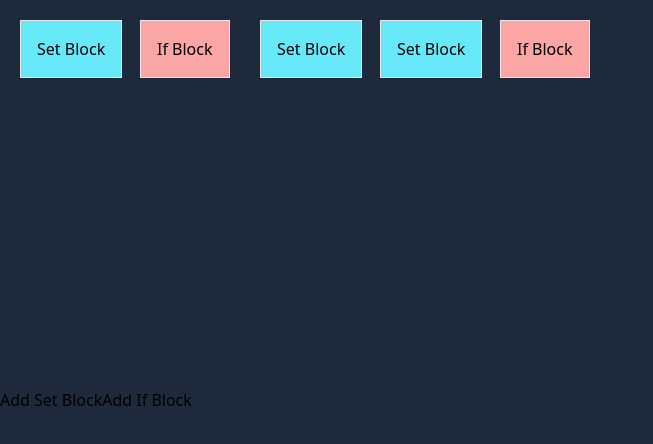
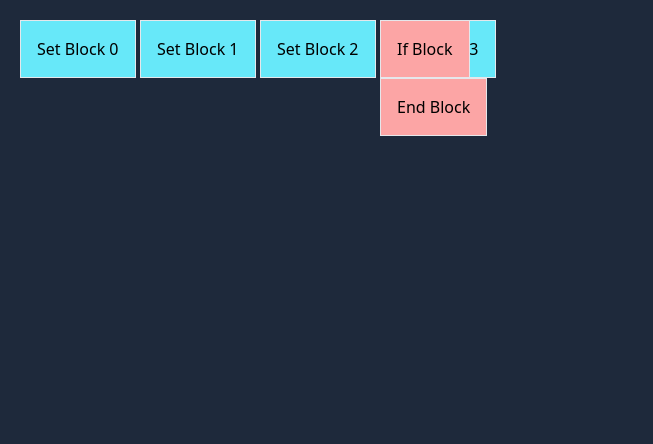
Before and after one commit to mohsen-ameli/AIPlay4U, a React (Vite) app: page / in a window 1280 px wide. Shown: the top 444 px of the page, without its empty margins (0-653 px from the left). Built offline with nearby package versions, Linux system fonts and the light colour scheme.

Commit message:
changed data structures to linked lists instead of stack

```diff
--- a/src/App.tsx
+++ b/src/App.tsx
@@ -11,7 +11,6 @@ type Block = {
   ref?: React.MutableRefObject<HTMLDivElement>
   initialX: number
   initialY: number
-  totalChildren: number
 }
 
 type StoreType = {
@@ -28,7 +27,6 @@ const useBlockStore = create<StoreType>(set => ({
       ref: null!,
       initialX: 20,
       initialY: 20,
-      totalChildren: 0,
     },
     {
       id: 1,
@@ -37,7 +35,6 @@ const useBlockStore = create<StoreType>(set => ({
       ref: null!,
       initialX: 140,
       initialY: 20,
-      totalChildren: 0,
     },
     {
       id: 2,
@@ -46,7 +43,6 @@ const useBlockStore = create<StoreType>(set => ({
       ref: null!,
       initialX: 260,
       initialY: 20,
-      totalChildren: 0,
     },
     {
       id: 3,
@@ -55,7 +51,6 @@ const useBlockStore = create<StoreType>(set => ({
       ref: null!,
       initialX: 380,
       initialY: 20,
-      totalChildren: 0,
     },
     {
       id: 4,
@@ -64,7 +59,6 @@ const useBlockStore = create<StoreType>(set => ({
       ref: null!,
       initialX: 500,
       initialY: 20,
-      totalChildren: 0,
     },
   ],
   addBlock: (block: Block) =>
@@ -298,7 +292,6 @@ export default function App() {
       ref: null!,
       initialX: 10 * blocks.length,
       initialY: 20,
-      totalChildren: 0,
     })
   }
 
--- /dev/null
+++ b/src/Blocks.tsx
@@ -0,0 +1,326 @@
+import { useEffect, useRef, useState } from "react"
+import { useSpring, animated, SpringRef } from "@react-spring/web"
+import { useGesture } from "@use-gesture/react"
+import { create } from "zustand"
+
+type Block = {
+  id: number
+  prev: Block | null
+  next: Block | null
+  type: "if" | "set"
+  springApi?: SpringRef<{ x: number; y: number }>
+  ref?: React.MutableRefObject<HTMLDivElement>
+  initialX: number
+  initialY: number
+}
+
+type StoreType = {
+  blocks: Block[]
+  addBlock: (block: Block) => void
+}
+
+const useBlockStore = create<StoreType>(set => ({
+  blocks: [
+    {
+      id: 0,
+      type: "set",
+      prev: null,
+      next: null,
+      ref: null!,
+      initialX: 20,
+      initialY: 20,
+    },
+    {
+      id: 1,
+      type: "set",
+      prev: null,
+      next: null,
+      ref: null!,
+      initialX: 140,
+      initialY: 20,
+    },
+    {
+      id: 2,
+      type: "set",
+      prev: null,
+      next: null,
+      ref: null!,
+      initialX: 260,
+      initialY: 20,
+    },
+    {
+      id: 3,
+      type: "set",
+      prev: null,
+      next: null,
+      ref: null!,
+      initialX: 380,
+      initialY: 20,
+    },
+    {
+      id: 4,
+      type: "if",
+      prev: null,
+      next: null,
+      ref: null!,
+      initialX: 380,
+      initialY: 20,
+    },
+  ],
+  addBlock(block: Block) {},
+}))
+
+const OFFSET = 20
+const BLOCK_HEIGHT = 57.6
+
+// Updates the position of the block to be relative to the root block
+function updateBlockRootPos(
+  block: Block,
+  root: Block,
+  prevDepth: number,
+  depth: number = 1
+) {
+  const { springApi, ref, initialX, initialY } = block
+  const rootRect = root.ref?.current.getBoundingClientRect()
+  if (!springApi || !ref || !rootRect) return
+  const rect = ref.current.getBoundingClientRect()
+
+  springApi.start({
+    x: rootRect.x - initialX,
+    y: rootRect.y - initialY + rect.height * (depth + prevDepth - 1),
+  })
+  if (block.next) updateBlockRootPos(block.next, root, prevDepth, ++depth)
+}
+
+// Given a node, gets the root node of the tree
+function getRootBlock(block: Block) {
+  if (block.prev) return getRootBlock(block.prev)
+  return block
+}
+
+function printBlocks(blocks: Block[]) {
+  for (const block of blocks) {
+    console.log(
+      `id: ${block.id} prev: ${block.prev?.id} next: ${block.next?.id}`
+    )
+  }
+}
+
+function numBlocksAbove(block: Block) {
+  let total = 0
+  if (block.prev) {
+    total += 1 + numBlocksAbove(block.prev)
+    return total
+  } else return total
+}
+
+function SetBlock({ block_ }: { block_: Block }) {
+  const ref = useRef<HTMLDivElement>(null!)
+  const blocks = useBlockStore(state => state.blocks)
+  const { id, initialX, initialY } = block_
+
+  const [{ x, y }, api] = useSpring(() => ({
+    x: 0,
+    y: 0,
+  }))
+
+  useEffect(() => {
+    useBlockStore.setState(prev => {
+      prev.blocks[id].ref = ref
+      prev.blocks[id].springApi = api
+      return prev
+    })
+  }, [])
+
+  const bind = useGesture(
+    {
+      onDragEnd: info => {
+        // @ts-ignore
+        const { clientX, clientY } = info.event
+
+        // I think this is okay to do. We loop over all blocks,
+        // to see if this block is overlapping with any of them.
+        let foundHit = false
+        for (const block of blocks) {
+          if (!block.ref) return
+          const rect = block.ref.current.getBoundingClientRect()
+          const withinBounds = clientX <= rect.right && clientX >= rect.left && clientY <= rect.bottom && clientY >= rect.top // prettier-ignore
+
+          if (block.type === "set") {
+            if (withinBounds && block.id !== id) {
+              foundHit = true
+              useBlockStore.setState(state => {
+                const blocks = state.blocks
+                const hoveringBlock = blocks[block.id]
+                const currBlock = blocks[id]
+
+                if (currBlock.prev) {
+                  currBlock.prev.next = currBlock.next
+                }
+                if (currBlock.next) {
+                  currBlock.next.prev = currBlock.prev
+                }
+                currBlock.next = hoveringBlock.next
+                if (hoveringBlock.next) {
+                  hoveringBlock.next.prev = currBlock
+                  if (hoveringBlock.next === currBlock) {
+                    hoveringBlock.next.next = null
+                  }
+                }
+                hoveringBlock.next = currBlock
+                currBlock.prev = hoveringBlock
+
+                const root = getRootBlock(currBlock)
+                updateBlockRootPos(currBlock, root, numBlocksAbove(currBlock), 1) //prettier-ignore
+                return state
+              })
+            }
+          } else if (block.type === "if" && block.ref) {
+            // if we are appending this block to another block
+            if (withinBounds) {
+            }
+          }
+        }
+        if (!foundHit && (block_.prev || block_.next)) {
+          printBlocks(blocks)
+          useBlockStore.setState(state => {
+            const blocks = state.blocks
+            const currBlock = blocks[id]
+
+            if (currBlock.prev) {
+              currBlock.prev.next = currBlock.next
+            }
+            if (currBlock.next) {
+              currBlock.next.prev = currBlock.prev
+            }
+
+            currBlock.next = null
+            currBlock.prev = null
+
+            return state
+          })
+        }
+      },
+      onDrag: ({ down, offset: [x, y] }) => {
+        if (down) api.start({ x, y })
+      },
+    },
+    {
+      drag: {
+        from: () => [x.get(), y.get()],
+      },
+    }
+  )
+
+  return (
+    <animated.div
+      className="border absolute bg-cyan-300 w-fit h-fit p-4"
+      {...bind()}
+      style={{ x, y, top: initialY, left: initialX }}
+      ref={ref}
+    >
+      Set Block {id}
+    </animated.div>
+  )
+}
+
+function IfBlock({ block_ }: { block_: Block }) {
+  const ref = useRef<HTMLDivElement>(null!)
+  const blocks = useBlockStore(state => state.blocks)
+  const { id, initialX, initialY } = block_
+
+  const [{ x, y }, api] = useSpring(() => ({
+    x: 0,
+    y: 0,
+  }))
+
+  useEffect(() => {
+    useBlockStore.setState(prev => {
+      prev.blocks[id].ref = ref
+      prev.blocks[id].springApi = api
+      return prev
+    })
+  }, [])
+
+  const bind = useGesture(
+    {
+      onDragEnd: info => {
+        // @ts-ignore
+        const { clientX, clientY } = info.event
+        const blocks = useBlockStore.getState().blocks
+
+        for (const block of blocks) {
+          if (block.type === "if" && block.id !== id && block.ref) {
+            const rect = block.ref.current.getBoundingClientRect()
+            // if we are appending this block to another block
+            if (
+              clientX <= rect.right &&
+              clientX >= rect.left &&
+              clientY <= rect.bottom &&
+              clientY >= rect.top
+            ) {
+            }
+          }
+        }
+      },
+      onDrag: ({ down, offset: [x, y] }) => {
+        if (!down) return
+        const rect = ref.current.getBoundingClientRect()
+
+        api.start({ x, y })
+      },
+    },
+    {
+      drag: {
+        from: () => [x.get(), y.get()],
+      },
+    }
+  )
+
+  return (
+    <>
+      <animated.div
+        className="border absolute bg-red-300 w-fit h-fit p-4"
+        {...bind()}
+        style={{ x, y, top: initialY, left: initialX }}
+        ref={ref}
+      >
+        If Block
+      </animated.div>
+      <animated.div
+        style={{ x, y, top: initialY + BLOCK_HEIGHT, left: initialX }}
+        className="border absolute bg-red-300 w-fit h-fit p-4"
+      >
+        End Block
+      </animated.div>
+    </>
+  )
+}
+
+export default function Blocks() {
+  const blocks = useBlockStore(state => state.blocks)
+
+  // function addBlock(type: "if" | "set") {
+  //   useBlockStore.getState().addBlock({
+  //     id: blocks.length,
+  //     type,
+  //     ref: null!,
+  //     initialX: 10 * blocks.length,
+  //     initialY: 20,
+  //   })
+  // }
+
+  return (
+    <div className="bg-slate-800 w-screen h-screen select-none flex">
+      {/* <button onClick={() => addBlock("set")}>Add Set Block</button>
+      <button onClick={() => addBlock("if")}>Add If Block</button> */}
+      {blocks.map(block => {
+        if (block.type === "set") {
+          return <SetBlock block_={block} key={block.id} />
+        } else if (block.type === "if") {
+          return <IfBlock block_={block} key={block.id} />
+        }
+      })}
+    </div>
+  )
+}
--- a/src/main.tsx
+++ b/src/main.tsx
@@ -2,9 +2,11 @@ import React from "react"
 import ReactDOM from "react-dom/client"
 import App from "./App.tsx"
 import "./index.css"
+import Blocks from "./Blocks.tsx"
 
 ReactDOM.createRoot(document.getElementById("root")!).render(
   <React.StrictMode>
-    <App />
+    {/* <App /> */}
+    <Blocks />
   </React.StrictMode>
 )
```
